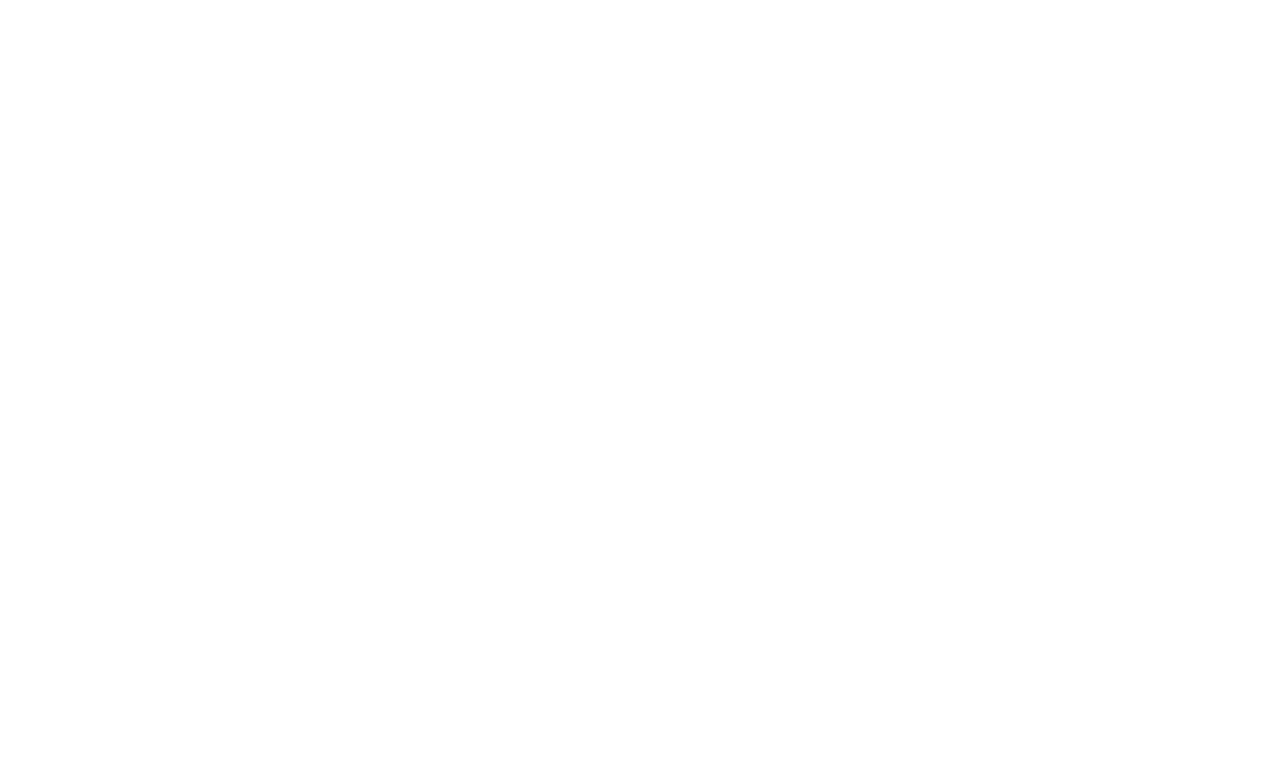
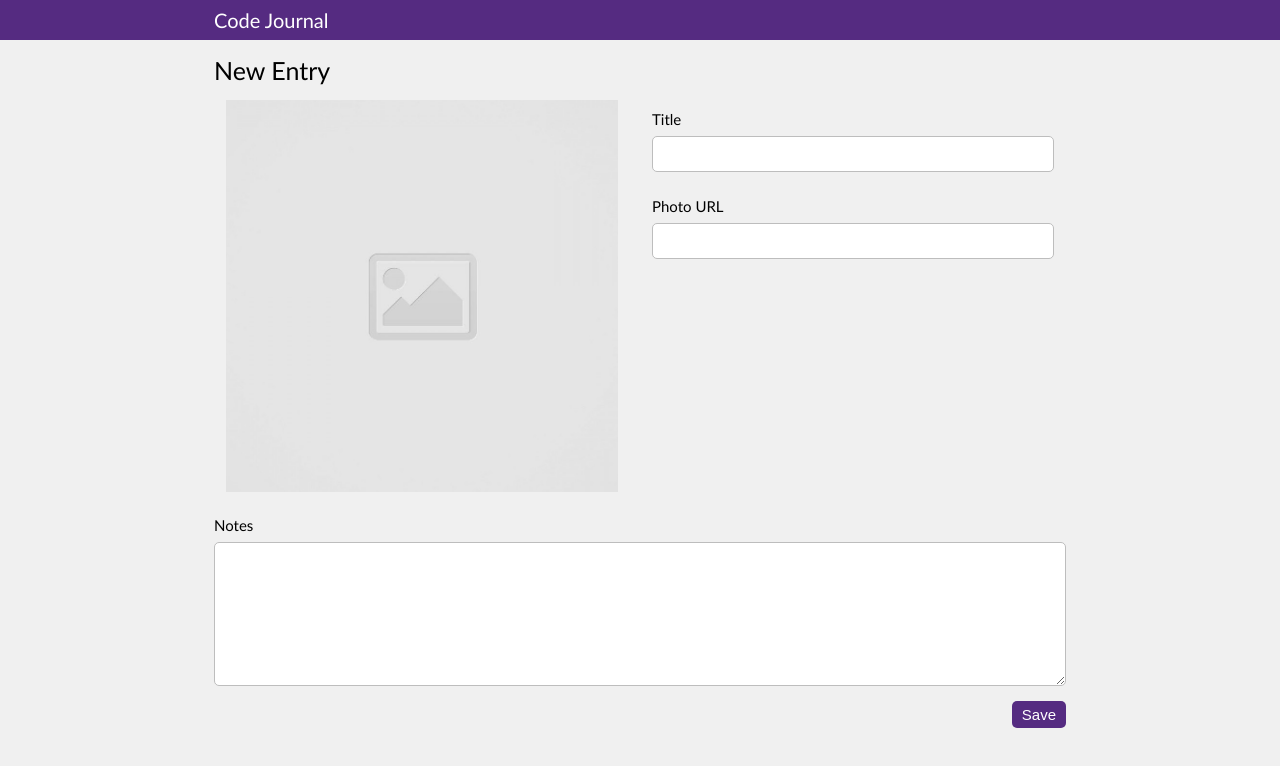
Before and after one commit to Han-Zhang-Code/code-journal, a website: page index.html in a window 1280 px wide. Drawn offline with Linux system fonts and the light colour scheme.

Commit message:
url working

```diff
--- a/css/styles.css
+++ b/css/styles.css
@@ -0,0 +1,68 @@
+.adjust-nav {
+  background-color: #552b81;
+  color: white;
+  font-size: 20px;
+  padding-top: 8px;
+  padding-bottom: 8px;
+  font-family:
+    "Gill Sans",
+    sans-serif;
+}
+
+.add-background-color-main {
+  background-color: #f0f0f0;
+}
+
+.adjust-img {
+  width: 400px;
+  width: 100%;
+  padding-right: 10px;
+}
+
+.adjust-title {
+  font-size: 25px;
+  padding-top: 15px;
+  padding-bottom: 15px;
+  font-weight: normal;
+  font-family:
+    "Gill Sans",
+    sans-serif;
+}
+
+.adjust-label {
+  font-weight: normal;
+  font-size: 15px;
+  display: block;
+  padding-top: 10px;
+  padding-bottom: 8px;
+  font-family:
+    "Gill Sans",
+    sans-serif;
+}
+
+.input-area {
+  width: 100%;
+  display: block;
+  padding: 0.5rem;
+  margin-bottom: 15px;
+  border: 1px solid rgb(189 189 189);
+  border-radius: 5px;
+  font-size: 1rem;
+}
+
+.add-padding-top {
+  padding-top: 20px;
+}
+
+.adjust-button-position {
+  justify-content: flex-end;
+}
+
+button {
+  background-color: #552b81;
+  color: white;
+  border: none;
+  font-size: 15px;
+  border-radius: 5px;
+  padding: 5px 10px;
+}
--- a/index.html
+++ b/index.html
@@ -15,11 +15,54 @@
   <link rel="stylesheet" href="css/layout.css">
   <link rel="stylesheet" href="css/styles.css">
 </head>
-<body>
-  <header>
-  </header>
-  <main>
-  </main>
+<body class="add-background-color-main">
+
+  <div data-view="entry-form">
+    <form>
+
+      <header class="adjust-nav">
+        <div class="container">Code Journal</div>
+      </header>
+      <main>
+        <h3 class="container adjust-title">New Entry</h3>
+        <div class="container">
+          <div class="row">
+            <div class="column-full column-half">
+              <img src="images/placeholder-image-square.jpg" alt="placeholder-image-square" class="adjust-img">
+            </div>
+            <div class="column-full column-half">
+              <div>
+                <label class="adjust-label">Title</label>
+              </div>
+              <div>
+                <input required name="name" type="text" class="input-area" id="title">
+              </div>
+              <div>
+                <label class="adjust-label">Photo URL</label>
+              </div>
+              <div>
+                <input required name="photo" type="text" class="input-area" id="photo-url">
+              </div>
+            </div>
+          </div>
+        </div>
+        <div class="container">
+          <div>
+            <label class="adjust-label add-padding-top">Notes</label>
+          </div>
+          <div>
+            <textarea required rows="7" class="input-area" id="notes"></textarea>
+          </div>
+          <div class="row adjust-button-position">
+            <button type="submit">Save</button>
+          </div>
+        </div>
+
+
+      </main>
+    </form>
+  </div>
+
   <script src="js/data.js"></script>
   <script src="js/main.js"></script>
 </body>
--- a/js/main.js
+++ b/js/main.js
@@ -0,0 +1,8 @@
+var $photourl = document.querySelector('#photo-url');
+
+var $imgHolder = document.querySelector('.adjust-img');
+
+$photourl.addEventListener('input', addImg);
+function addImg(event) {
+  $imgHolder.setAttribute('src', event.target.value);
+}
```
